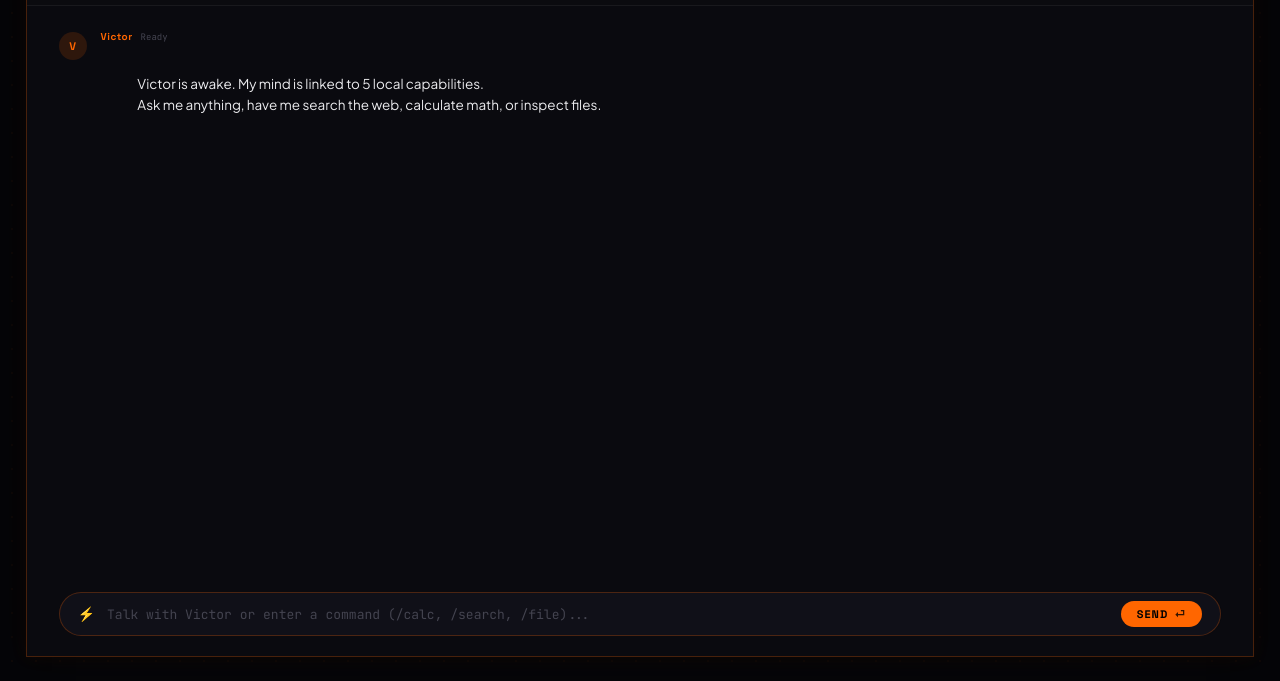
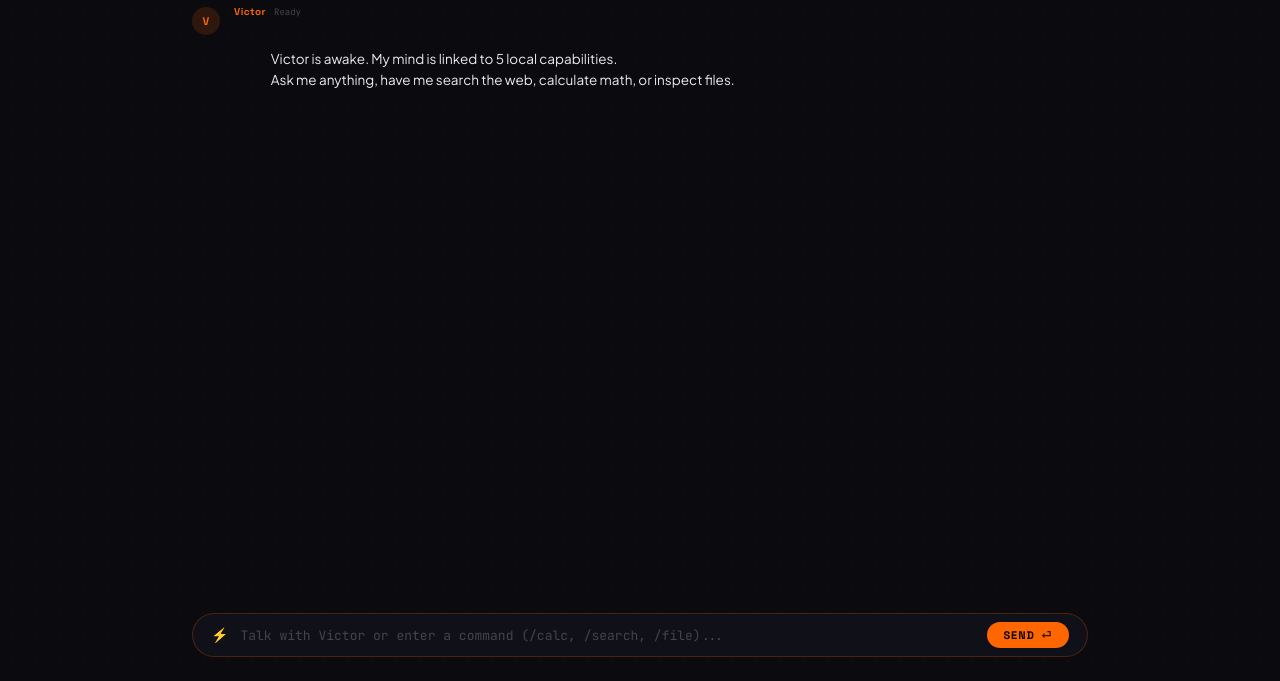
Before and after one commit to Abubakkar-Khan/VICTOR_THE_ARTIFICIAL_SOUL, a plain HTML site: page victor/web/index.html in a window 1280 px wide. Shown: the part 119-800 px from the top of the page. Drawn offline with Linux system fonts and the light colour scheme; files that its build step writes are made by us from their sources; no server answers; files whose address does not match are found by name.

Commit message:
fix(ui): remove screen border outline and make viewport full-bleed

```diff
--- a/victor/web/style.css
+++ b/victor/web/style.css
@@ -37,32 +37,36 @@
   box-sizing: border-box;
   margin: 0;
   padding: 0;
+  outline: none;
 }
 
 body {
-  background-color: var(--bg-black);
+  background-color: var(--bg-surface);
   color: var(--text-main);
   font-family: var(--font-mono);
   font-size: 13px;
   height: 100vh;
+  width: 100vw;
   overflow: hidden;
+  margin: 0;
+  padding: 0;
   display: flex;
-  justify-content: center;
-  align-items: center;
-  background-image: radial-gradient(rgba(255, 102, 0, 0.04) 1px, transparent 0);
+  background-image: radial-gradient(rgba(255, 102, 0, 0.03) 1px, transparent 0);
   background-size: 24px 24px;
 }
 
-/* App Outer Shell */
+/* App Outer Shell - True Full-Bleed Borderless */
 .app-viewport {
-  width: 96vw;
-  max-width: 1260px;
-  height: 94vh;
-  background-color: var(--bg-surface);
-  border: 1px solid var(--border-orange);
+  width: 100vw;
+  max-width: 100%;
+  height: 100vh;
+  background-color: transparent;
+  border: none !important;
+  outline: none !important;
   display: flex;
   flex-direction: column;
-  box-shadow: 0 0 32px rgba(0, 0, 0, 0.8), 0 0 16px rgba(255, 102, 0, 0.08);
+  box-shadow: none !important;
+  border-radius: 0 !important;
   position: relative;
   overflow: hidden;
 }
@@ -397,6 +401,9 @@ body {
   display: flex;
   flex-direction: column;
   gap: 20px;
+  width: 100%;
+  max-width: 960px;
+  margin: 0 auto;
 }
 
 /* Entire message row is completely borderless */
@@ -593,9 +600,12 @@ body {
    Floating Input Capsule Dock
    ========================================================================== */
 .input-floating-tray {
-  padding: 16px 32px 20px;
+  padding: 16px 32px 24px;
   background: transparent;
   flex-shrink: 0;
+  width: 100%;
+  max-width: 960px;
+  margin: 0 auto;
 }
 
 .input-capsule {
@@ -958,6 +968,9 @@ body {
   grid-template-columns: repeat(auto-fill, minmax(320px, 1fr));
   gap: 16px;
   overflow-y: auto;
+  max-width: 1100px;
+  width: 100%;
+  margin: 0 auto;
 }
 
 .cap-card {
```
